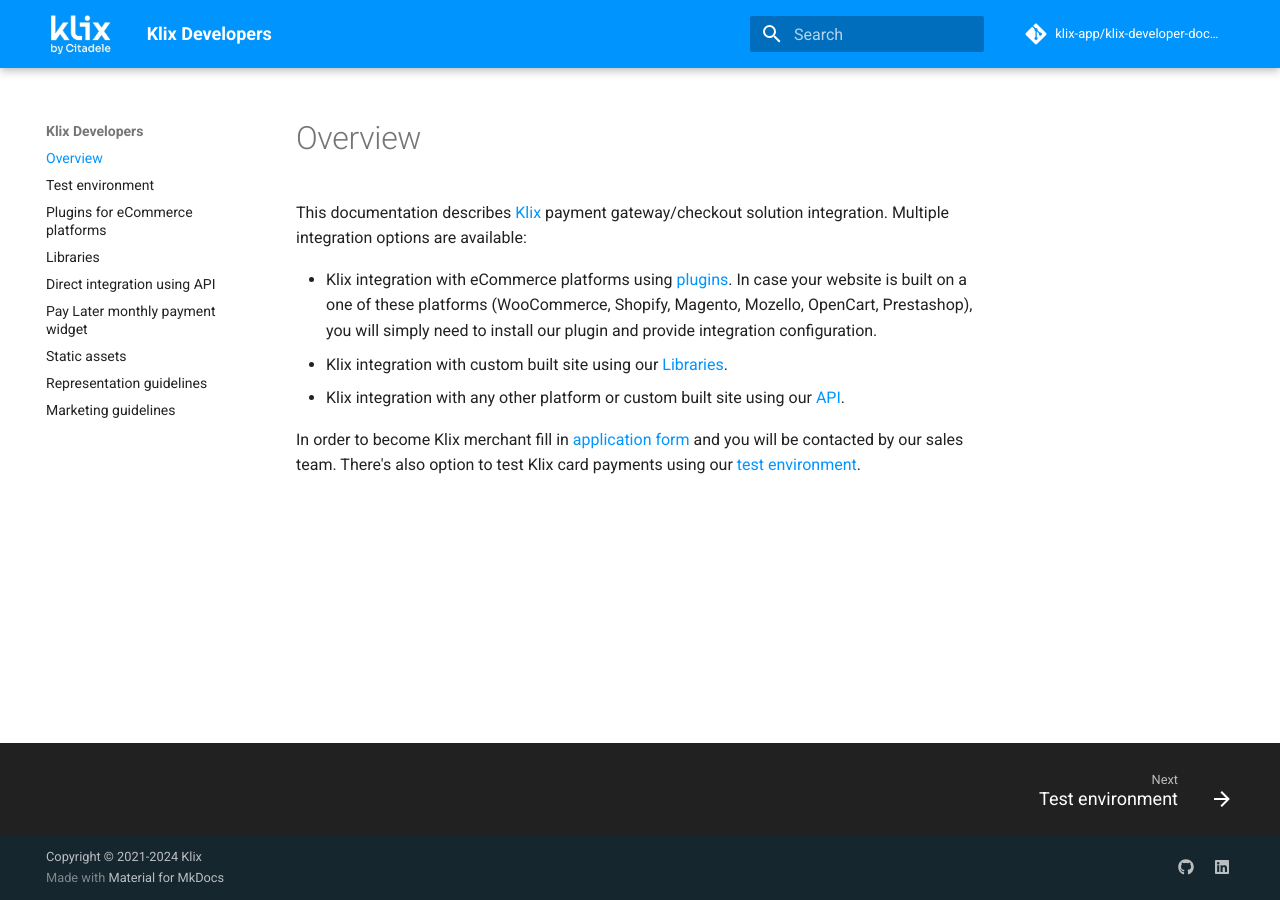
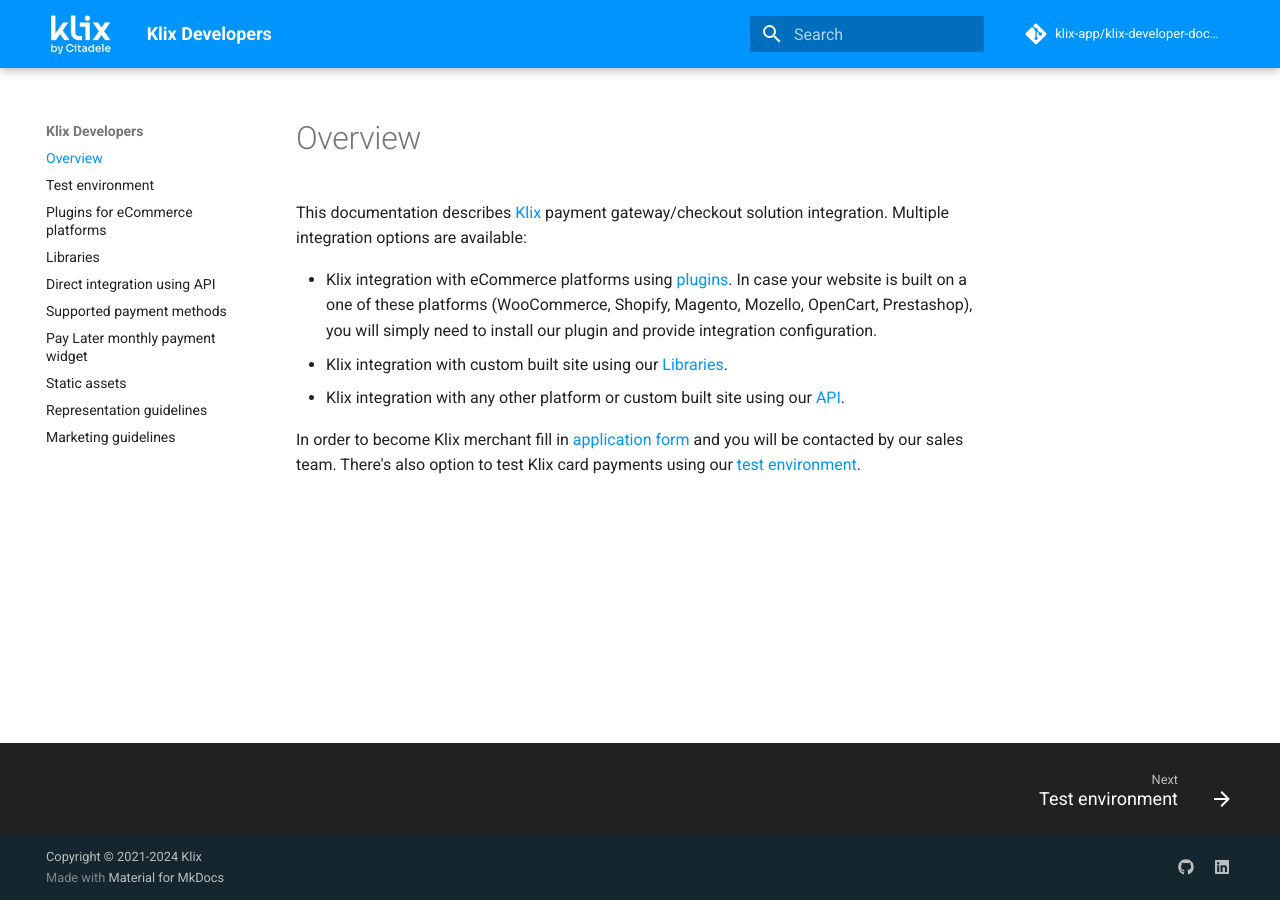
Before and after one commit to klix-app/klix-developer-documentation-website, an MkDocs documentation site: the page built from docs/index.md, in a window 1280 px wide. Built offline with MkDocs 1.6.1 and Material for MkDocs 9.7.7, drawn with Linux system fonts in a browser that asks for light colours; a script that is not in the unit is left out; comment, search, counter and statistics services are not loaded.

Commit message:
Add payment methods menu item

```diff
--- a/mkdocs.yml
+++ b/mkdocs.yml
@@ -49,6 +49,7 @@
   - Plugins for eCommerce platforms: plugins-for-ecommerce-platforms.md
   - Libraries: libraries.md
   - Direct integration using API: api.md
+  - Supported payment methods: payment-methods.md
   - Pay Later monthly payment widget: pay-later-widget.md
   - Static assets: static-assets.md
   - Representation guidelines: representation-guidelines.md
```
